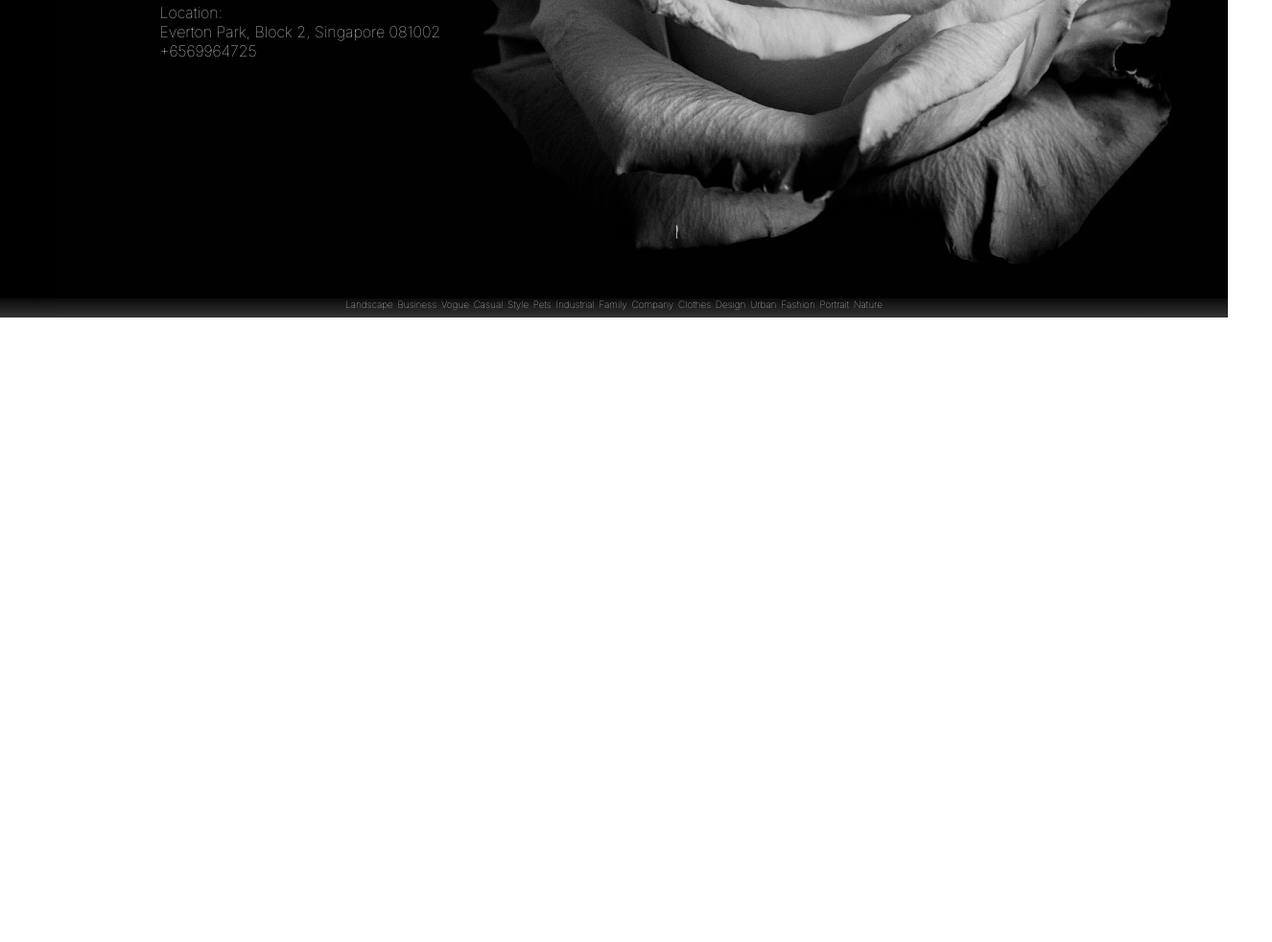
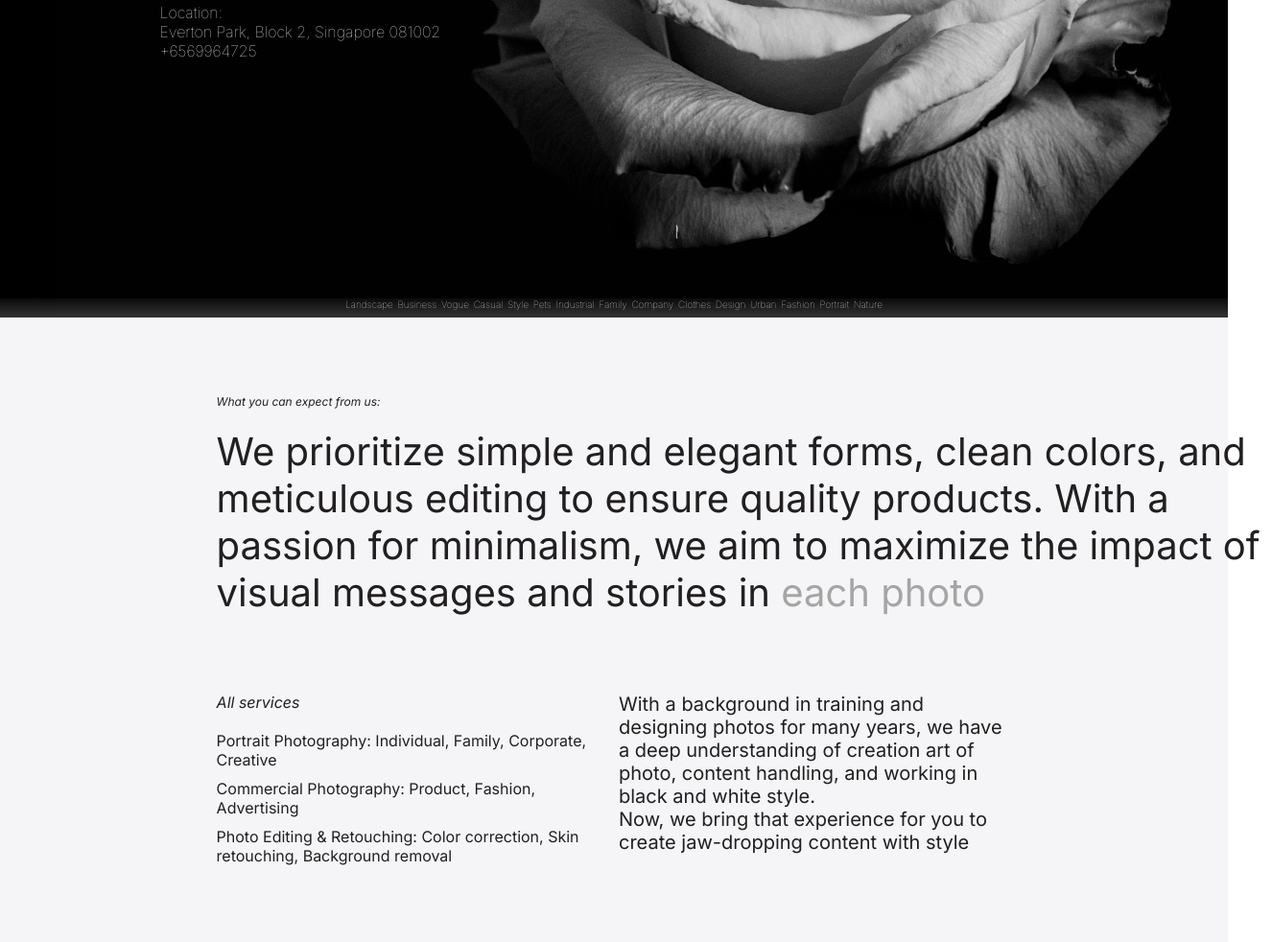
Before and after one commit to JuliaLevitskaya/project2, a plain HTML site: page src/index.html in a window 1280 px wide. Shown: the part 469-1451 px from the top of the page at 96% size, 1326 px wide, since content can reach past the window. Before the commit the page ends 800 px from the top, so only its background shows below. Drawn offline with Linux system fonts and the light colour scheme.

Commit message:
add about block

```diff
--- a/src/css/style.css
+++ b/src/css/style.css
@@ -33,6 +33,7 @@ img {
 :root {
 	--light-color: #F5F5F7;
 	--dark-color: #221F20;
+	--grey-color: #a5a5a5;
 	--container-padding-inline: 13%;
 	--footer-padding-inline: 10%;
 }
@@ -119,3 +120,66 @@ html {
 		list-style-type: none;
 	}
 }
+
+.about {
+	padding: 80px;
+	background-color: var(--light-color);
+}
+
+.about__title {
+	color: var(--dark-color);
+	font-weight: 400;
+	font-style: italic;
+	font-size: 12px;
+	line-height: normal;
+}
+
+.about__text {
+	width: 1100px;
+	margin-top: 20px;
+	color: var(--dark-color);
+	font-weight: 400;
+	font-size: 40px;
+	line-height: normal;
+	span {
+		color: var(--grey-color);
+	}
+}
+
+.services {
+	display: flex;
+	column-gap: 10px;
+	margin-top: 80px;
+}
+
+.services__items {
+	width: 50%;
+	ul {
+		margin-top: 20px;
+		padding: 0;
+	}
+	li {
+		margin-top: 10px;
+		color: var(--dark-color);
+		list-style-type: none;
+		font-weight: 400;
+		font-size: 16px;
+		line-height: normal;
+	}
+}
+
+.services__item-subtitle {
+	color: var(--dark-color);
+	font-weight: 400;
+	font-style: italic;
+	font-size: 16px;
+	line-height: normal;
+}
+
+.services__text {
+	width: 50%;
+	color: var(--dark-color);
+	font-weight: 400;
+	font-size: 20px;
+	line-height: normal;
+}
--- a/src/index.html
+++ b/src/index.html
@@ -28,7 +28,7 @@
 						<a href="tel:+6569964725">+6569964725</a>
 					</div>
 				</div>
-				<div class="keywords">
+				<ul class="keywords">
 					<li>Landscape</li>
 					<li>Business</li>
 					<li>Vogue</li>
@@ -44,6 +44,29 @@
 					<li>Fashion</li>
 					<li>Portrait</li>
 					<li>Nature</li>
+				</ul>
+			</section>
+
+			<section class="about">
+				<div class="container">
+					<h2 class="about__title">What you can expect from us:</h2>
+					<p class="about__text">
+						We prioritize simple and elegant forms, clean colors, and meticulous editing to ensure quality products. With a passion for minimalism, we aim to maximize the impact of visual messages and stories in <span>each photo</span>
+					</p>
+
+					<div class="services">
+						<div class="services__items">
+							<div class="services__item-subtitle">All services</div>
+							<ul>
+								<li>Portrait Photography: Individual, Family, Corporate, Creative</li>
+								<li>Commercial Photography: Product, Fashion, Advertising</li>
+								<li>Photo Editing & Retouching: Color correction, Skin retouching, Background removal</li>
+							</ul>
+						</div>
+						<p class="services__text">
+							With a background in training and designing photos for many years, we have a deep understanding of creation art of photo, content handling, and working in black and white style. <br> Now, we bring that experience for you to create jaw-dropping content with style
+						</p>
+					</div>
 				</div>
 			</section>
 		</main>
```
Lines whose indentation alone changed are shown as unchanged.
